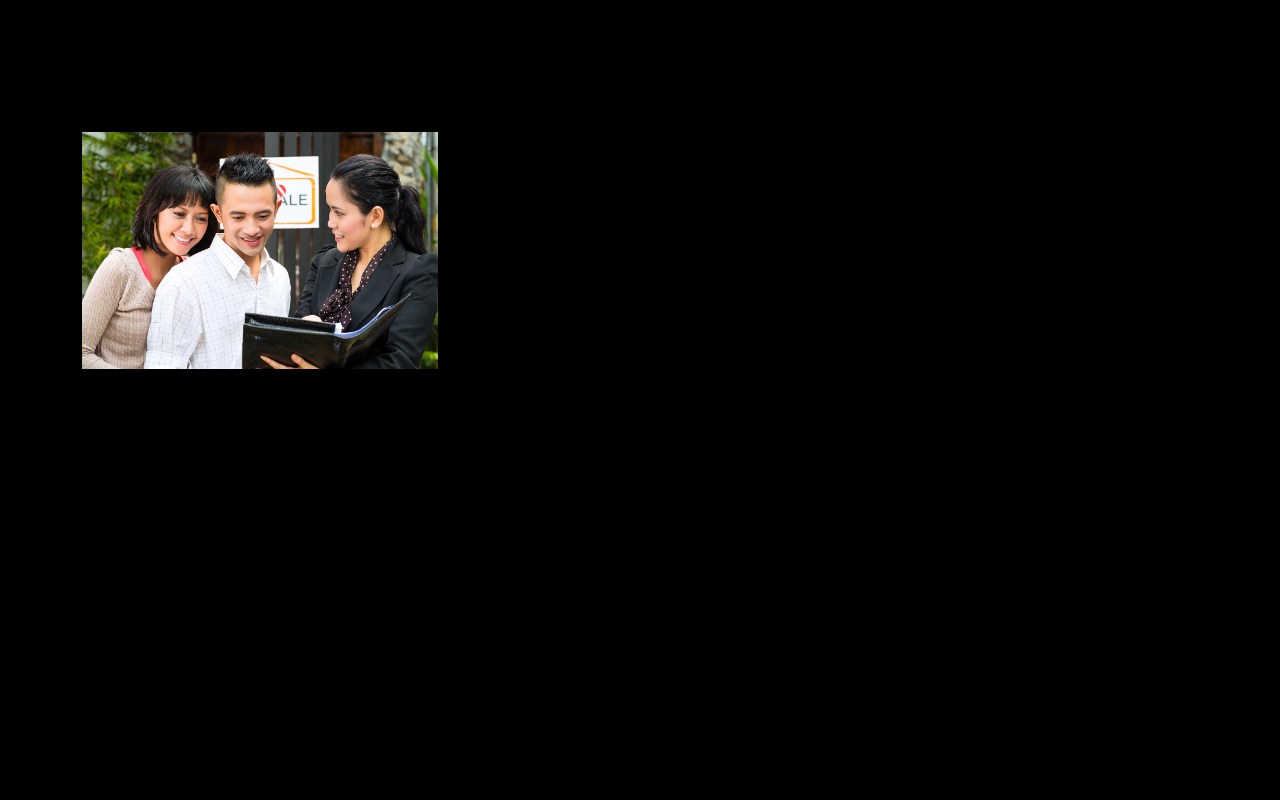
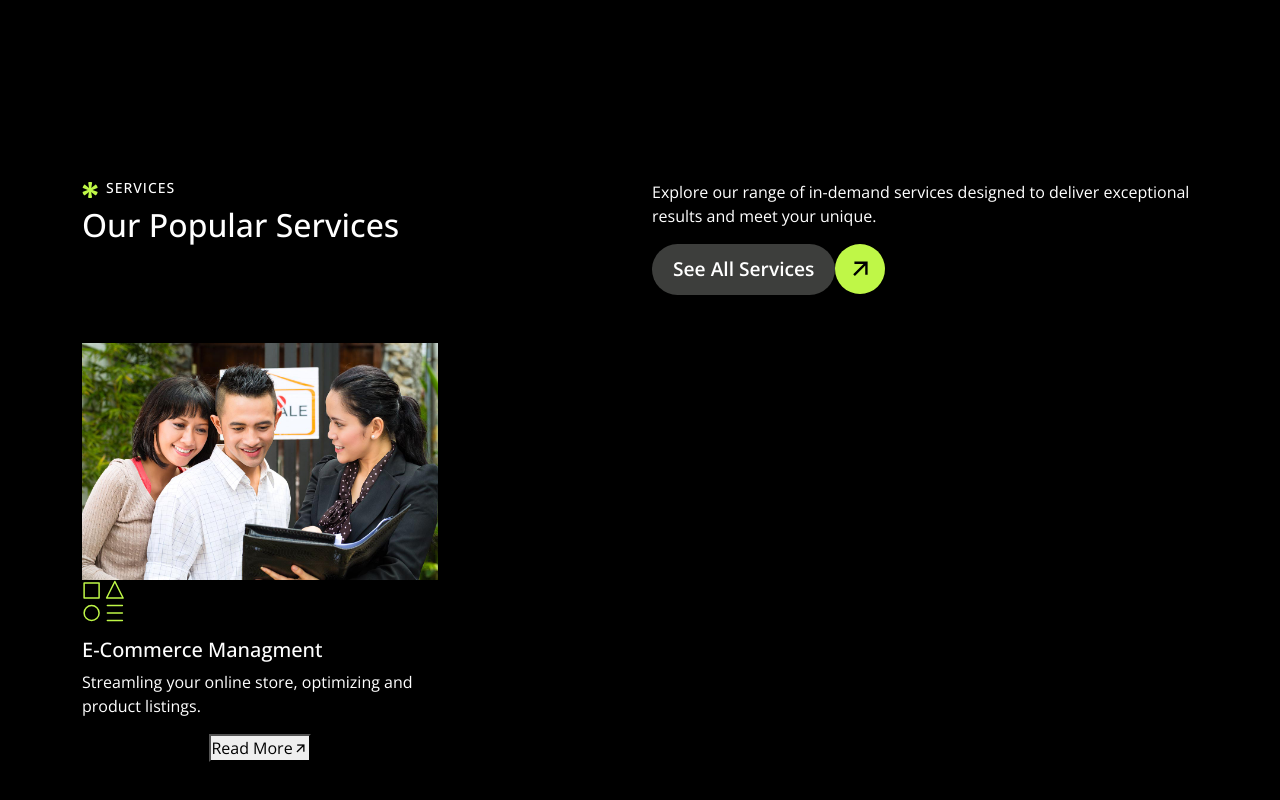
Before and after one commit to lochinbek9/my-portfolio-react, a React (Vite) app: page / in a window 1280 px wide. Shown: the part 1512-2312 px from the top of the page. Before the commit the page ends 2113 px from the top, so only its background shows below. Built offline with nearby package versions, Linux system fonts and the light colour scheme.

Commit message:
kop narsa qo'shildi

```diff
--- a/src/components/Pages/Index.jsx
+++ b/src/components/Pages/Index.jsx
@@ -148,6 +148,21 @@ function Index() {
       </div>
       <div className="service section my-5 py-5">
         <div className="container my-5 py-5">
+          <div className="row section-head py-5">
+            <div className="col-lg-6">
+              <div className="section-title">
+                <h5><img src={titleShape} className='img-fluid me-2' alt="" />Services</h5>
+                <h2>Our Popular <span>Services</span> </h2>
+              </div>
+            </div>
+            <div className="col-lg-6">
+              <p>Explore our range of in-demand services designed to deliver exceptional results and meet your unique.</p>
+              <div className="btn-1">
+                <button className='btn'>See All Services</button>
+                <img src={btnArrow} alt="" />
+              </div>
+            </div>
+          </div>
           <div className="row g-4">
             <div className="col-lg-4">
               <div className="ser-card h-100">
@@ -156,8 +171,15 @@ function Index() {
                 </div>
                 <div className="ser-card-body">
                   <div className="ser-icon mb-3">
-                          <img src="" alt="" />
+                    <img src={serviceIcon1} alt="" />
                   </div>
+                  <h5 className='ser-card-title'>E-Commerce Managment</h5>
+                  <p className='ser-card-text'>Streamling your online store, optimizing and product listings.</p>
+                </div>
+                <div className="read-more d-flex align-items-center justify-content-center">
+                  <button type='button'>Read More
+                    <i className='ri-arrow-right-up-line'></i>
+                  </button>
                 </div>
               </div>
             </div>
```
Lines whose indentation alone changed are shown as unchanged.
